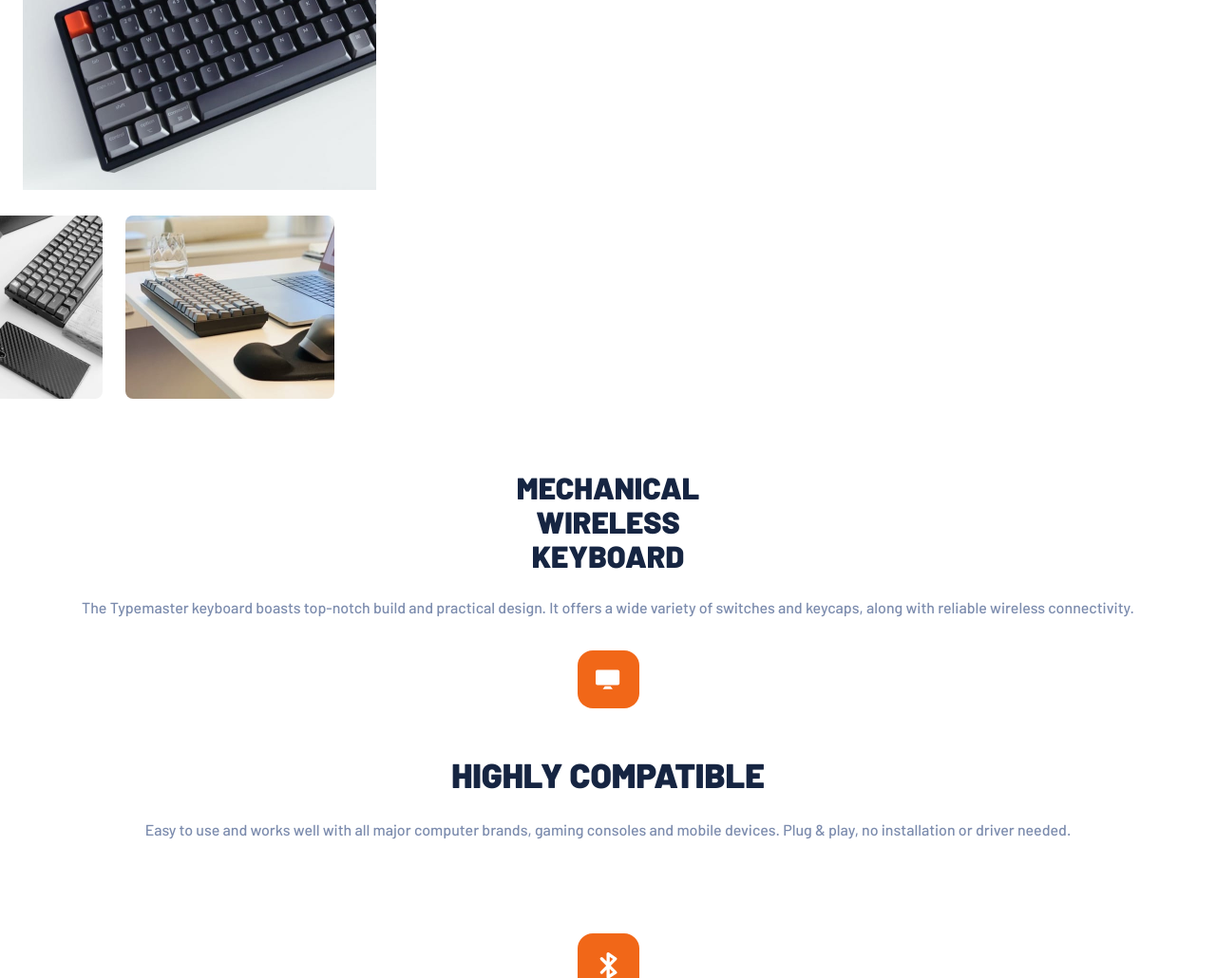
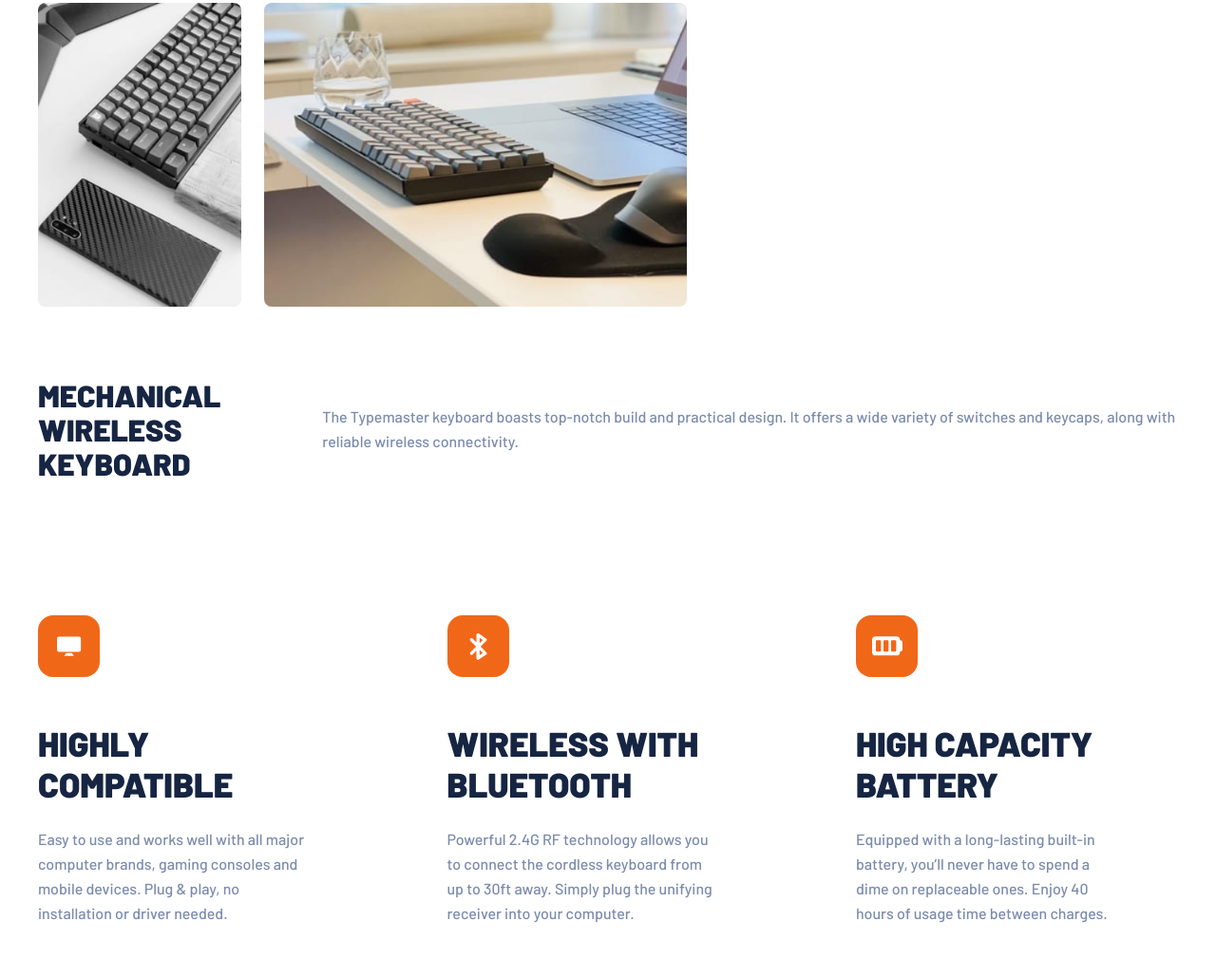
Before and after one commit to GuyNamedEJ/Typemaster-pre-launch-landing-page, a plain HTML site: page index.html in a window 1280 px wide. Shown: the part 523-1553 px from the top of the page at 95% size. Drawn offline with Linux system fonts and the light colour scheme.

Commit message:
tablet Styling

```diff
--- a/index.html
+++ b/index.html
@@ -51,7 +51,7 @@
             alt=""
           />
         </div>
-        <div class="content">
+        <div class="mechanical-content">
           <h2 class="section-title">Mechanical wireless keyboard</h2>
           <p class="text">
             The Typemaster keyboard boasts top-notch build and practical design.
--- a/style.css
+++ b/style.css
@@ -82,6 +82,9 @@ header{
 
 .hero-img{
     width:372px;
+    border-radius: 16px;
+    position: relative;
+    left:10%;
 }
 
 .hero{
@@ -93,7 +96,7 @@ header{
 }
 
 .img-container{
-    position: relative;
+   position: relative;
    display: flex;
    gap:24px;
    left: -45px;
@@ -114,7 +117,7 @@ header{
    text-align: center;
 }
 
-.content{
+.mechanical-content{
     display:flex;
     flex-direction: column;
     align-items: center;
@@ -168,6 +171,7 @@ header{
     justify-content: center;
     background-color: var(--orange);
     width:65px;
+    height: 65px;
     padding:20px;
     border-radius: 16px;
 }
@@ -182,3 +186,61 @@ header{
     font-weight: 700;
     margin-right: 3px;
 }
+
+@media screen and (min-width:768px) {
+    main{
+        padding:40px;
+    }
+
+    .hero{
+        display:flex;
+        margin-bottom: 40px;
+    }
+
+    .mechanical-content > .text{
+        margin-bottom: 0;
+    }
+
+    .mechanical-content{
+        flex-direction: row;
+        align-items: center;
+        gap:92px;
+        text-align: left;
+        margin-bottom: 142px;
+    }
+
+    .img-container{
+        position: static;
+    }
+
+    .image-phone-and-keyboard{
+        width: 214px;
+    }
+
+    .image-glass-and-keyboard{
+        width: 445px;
+        height: 320px;
+    }
+
+    .features{
+        flex-direction: row;
+        align-items: center;
+        justify-content: space-between;
+        gap: 0;
+        flex-wrap: wrap;
+        margin-bottom: 70px;
+    }
+
+    .feature{
+        align-items: start;
+        margin-bottom: 72px;
+        width: 339px;
+    }
+
+    .feature-content{
+        width: 281px;
+        text-align: left;
+        align-items: start;
+    }
+
+}
```
